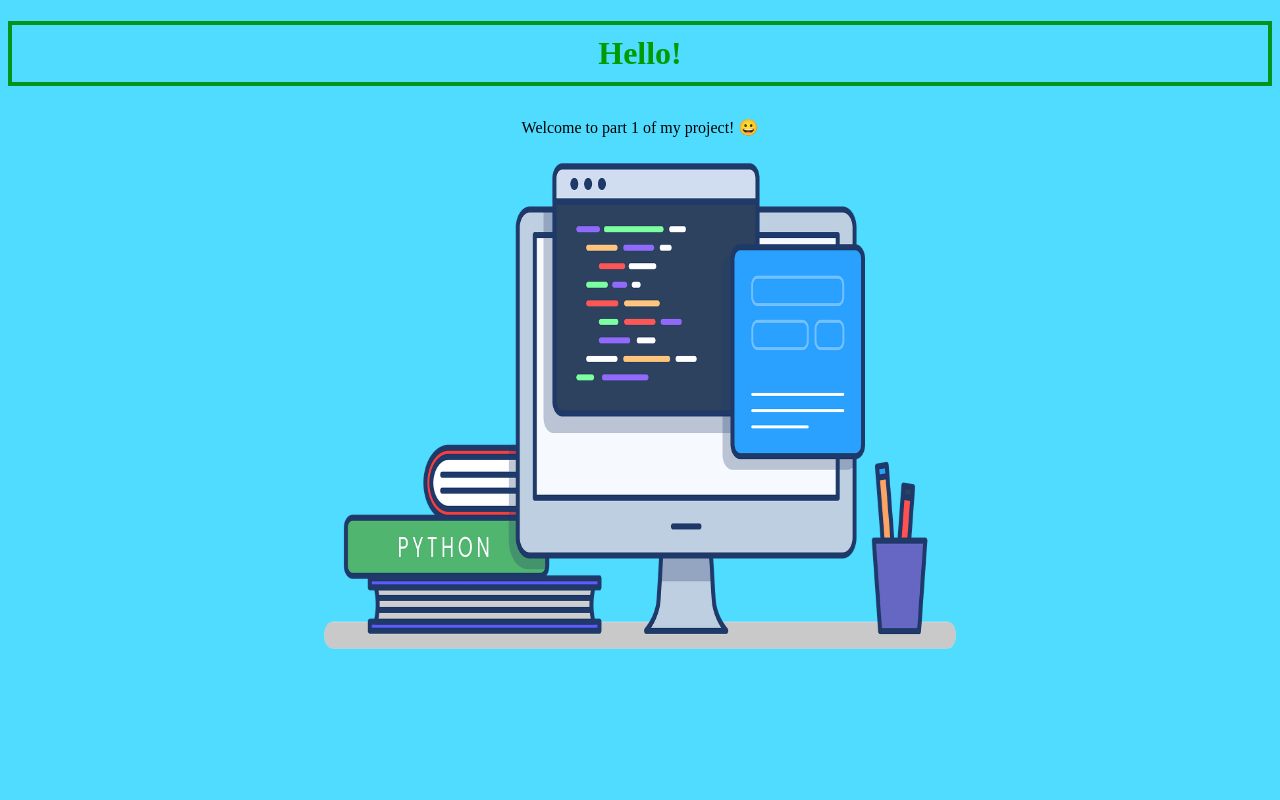
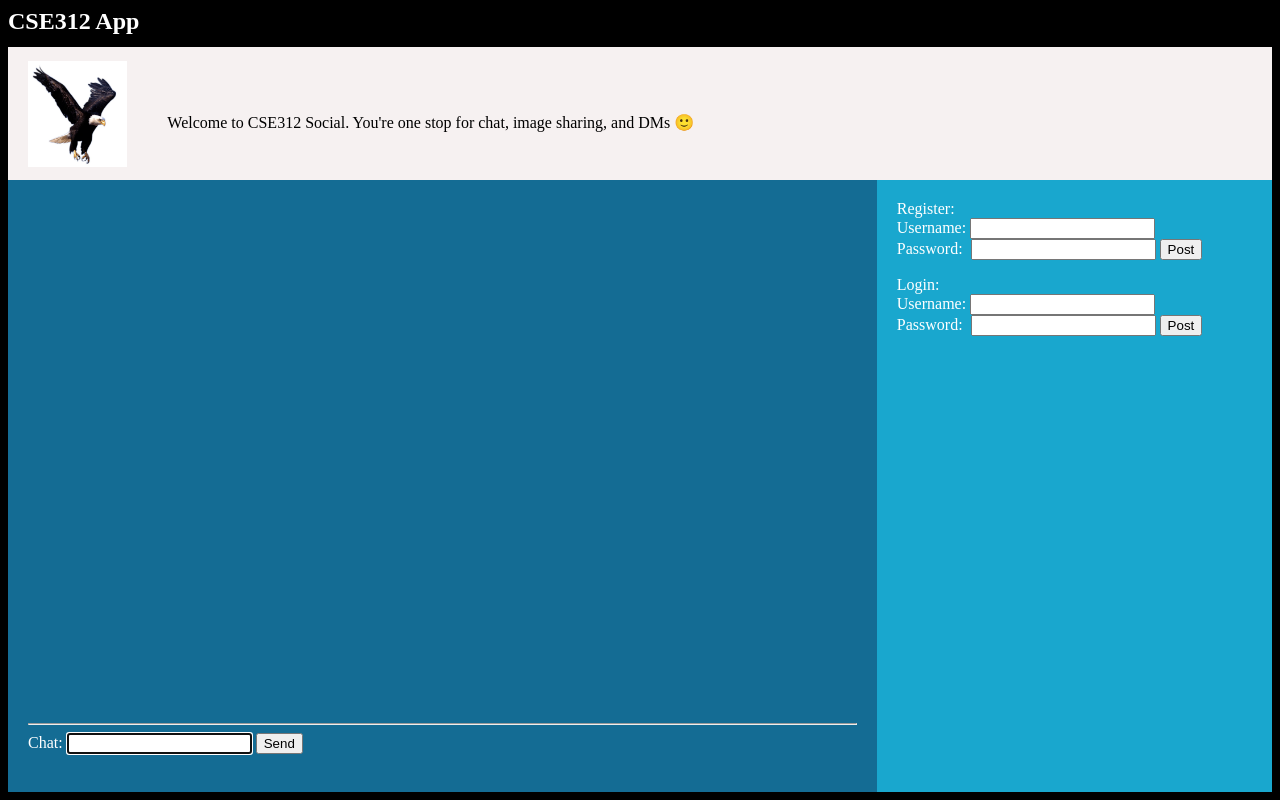
Before and after one commit to jackslisz/CSE-312-Group-Project, a Flask app: page / in a window 1280 px wide. Run offline with Flask 3, Linux system fonts and the light colour scheme.

Commit message:
Updated Front End

```diff
--- a/static/css/style.css
+++ b/static/css/style.css
@@ -1,36 +1,67 @@
-/*Editing body element*/
+
 body {
-    /*Setting the background color of the body element*/
-    background: rgb(79, 220, 255);
+    background-color: #000000;
+    color: white;
 }
 
-/*Editing h1 element*/
-h1 {
-    /*Adding a green border around any h1 element 4 pixels wide*/
-    border: 4px hsl(131, 100%, 29%) solid;
-    /*Setting the text color to green in any h1 element*/
-    color: rgb(0, 155, 0);
-    /*Center-aligning any h1 element*/
-    text-align: center;
-    /*Adding 10 pixels of padding to any h1 element*/
-    padding: 10px;
+.my_image {
+    /*width: 120px;*/
+    height: 80%;
 }
 
-/*Editing p element*/
-p {
-    /*Center-aligning any p element*/
-    text-align: center;
-    /*Adding 10 pixels of padding to any p element*/
-    padding: 10px;
+img.post {
+    width: 120px;
 }
 
-/*Editing center class*/
-.center {
-    /*Making the center class element into a block element*/
-    display: block;
-    /*Adjusting the margins on either side of a center class element*/
-    margin-left: auto;
-    margin-right: auto;
-    /*Adjusting the width of the center class element*/
-    width: 50%;
+.title{
+    height: 5%;
 }
+
+.header{
+    display: flex;
+    /*justify-content: space-around;*/
+    background-color: #F6F1F1;
+    color: black;
+    height: 17%;
+    align-items: center;
+}
+
+.contents{
+    display: flex;
+    justify-content: space-around;
+    height: 78%
+}
+
+.chat{
+    /*height:100%;*/
+    width: 70%;
+    background-color: #146C94;
+    padding: 20px;
+    /*overflow: scroll;*/
+}
+
+#chat-messages{
+    height: 90%;
+    /*width: 70%;*/
+    /*background-color: aqua;*/
+    /*padding: 20px;*/
+    overflow: scroll;
+}
+
+.chat-form{
+    /*width: 70%;*/
+    /*background-color: aqua;*/
+    /*padding: 20px;*/
+    /*overflow: scroll;*/
+    height: 30px;
+}
+
+.user-list{
+    width: 30%;
+    background-color: #19A7CE;
+    padding: 20px;
+}
+
+.header > div{
+    padding: 20px;
+}
--- /dev/null
+++ b/static/js/functions.js
@@ -0,0 +1,76 @@
+function deleteMessage(messageId) {
+    const request = new XMLHttpRequest();
+    request.onreadystatechange = function () {
+        if (this.readyState === 4 && this.status === 200) {
+            console.log(this.response);
+        }
+    }
+    request.open("DELETE", "/chat-message/" + messageId);
+    request.send();
+}
+
+function chatMessageHTML(messageJSON) {
+    const username = messageJSON.username;
+    const message = messageJSON.message;
+    const messageId = messageJSON.id;
+    let messageHTML = "<br><button onclick='deleteMessage(" + messageId + ")'>X</button> ";
+    messageHTML += "<span id='message_" + messageId + "'><b>" + username + "</b>: " + message + "</span>";
+    return messageHTML;
+}
+
+function clearChat() {
+    const chatMessages = document.getElementById("chat-messages");
+    chatMessages.innerHTML = "";
+}
+
+function addMessageToChat(messageJSON) {
+    const chatMessages = document.getElementById("chat-messages");
+    chatMessages.innerHTML += chatMessageHTML(messageJSON);
+    chatMessages.scrollIntoView(false);
+    chatMessages.scrollTop = chatMessages.scrollHeight - chatMessages.clientHeight;
+}
+
+function sendChat() {
+    const chatTextBox = document.getElementById("chat-text-box");
+    const message = chatTextBox.value;
+    chatTextBox.value = "";
+    const request = new XMLHttpRequest();
+    request.onreadystatechange = function () {
+        if (this.readyState === 4 && this.status === 200) {
+            console.log(this.response);
+        }
+    }
+    const messageJSON = {"message": message};
+    request.open("POST", "/chat-message");
+    request.send(JSON.stringify(messageJSON));
+    chatTextBox.focus();
+}
+
+function updateChat() {
+    const request = new XMLHttpRequest();
+    request.onreadystatechange = function () {
+        if (this.readyState === 4 && this.status === 200) {
+            clearChat();
+            const messages = JSON.parse(this.response);
+            for (const message of messages) {
+                addMessageToChat(message);
+            }
+        }
+    }
+    request.open("GET", "/chat-history");
+    request.send();
+}
+
+function welcome() {
+    document.addEventListener("keypress", function (event) {
+        if (event.code === "Enter") {
+            sendChat();
+        }
+    });
+
+    document.getElementById("paragraph").innerHTML = "<br/>Welcome to CSE312 Social. You're one stop for chat, image sharing, and DMs 🙂";
+    document.getElementById("chat-text-box").focus();
+
+    updateChat();
+    setInterval(updateChat, 2000);
+}
--- a/static/js/script.js
+++ /dev/null
@@ -1,2 +0,0 @@
-//Changing any element of id use_js to the string below
-document.getElementById('use_js').innerHTML = "Welcome to part 1 of my project! 😀";
--- a/templates/index.html
+++ b/templates/index.html
@@ -1,27 +1,74 @@
-<!--Taken from lecture:-->
-<!DOCTYPE html>
-<html lang="en">
-
-<!--Start of the header block-->
+<html>
 <head>
-    <!--Ensuring UTF-8 encoding-->
-    <meta charset="UTF-8">
-    <!--Adding the style.css file to this file-->
-    <link rel="stylesheet" type="text/css" href="{{ url_for('static', filename='css/style.css')}}">
-    <!--Displaying the title of the tab-->
-    <title>CSE-312 Project - Part 1</title>
+    <title>CSE312 Homework App</title>
+    <link rel="icon" type="image/jpg" href="static/img/eagle.jpg"/>
+    <link rel="stylesheet" type="text/css" href="static/css/style.css"/>
 </head>
 
-<!--Start of the body block-->
-<body>
-    <!--Displaying some text-->
-    <h1>Hello!</h1>
-    <!--Displaying what is in the script.js file-->
-    <p id="use_js">This text will be replaced with JavaScript!</p>
-    <script type="text/javascript" src="{{ url_for('static', filename='js/script.js')}}"></script>
-    <!--Displaying the picture clip_art.png-->
-    <image type="image/png" src="{{ url_for('static', filename='img/clip_art.png')}}", width="960", height="486", class="center">
+<body onload="welcome();">
+
+<div class="title">
+    <h2>CSE312 App</h2>
+</div>
+
+<div class="header">
+    <div>
+        <img src="static/img/eagle.jpg" alt="It's an eagle" class="my_image"/></div>
+    <div>
+        <p id="paragraph">
+            This will be replaced by JavaScript
+        </p>
+    </div>
+</div>
+
+
+<div class="contents">
+    <div class="chat">
+        <div id="chat-messages">
+        </div>
+
+        <div class="chat-form">
+            <hr>
+            <label>
+                Chat:
+                <input id="chat-text-box" type="text">
+            </label>
+            <button id="chat-button" onclick="sendChat()">Send</button>
+        </div>
+
+    </div>
+    <div class="user-list">
+
+
+        Register:
+        <form action="/register" method="post" enctype="application/x-www-form-urlencoded">
+            <label>Username:
+                <input id="reg-form-username" type="text" name="username_reg"/>
+            </label>
+            <br/>
+            <label>Password:&nbsp;
+                <input id="reg-form-pass" type="password" name="password_reg">
+            </label>
+            <input type="submit" value="Post">
+        </form>
+
+        Login:
+        <form action="/login" method="post" enctype="application/x-www-form-urlencoded">
+            <label>Username:
+                <input id="login-form-username" type="text" name="username_login"/>
+            </label>
+            <br/>
+            <label>Password:&nbsp;
+                <input id="login-form-pass" type="password" name="password_login">
+            </label>
+            <input type="submit" value="Post">
+        </form>
+
+
+    </div>
+</div>
+
+
+<script src="static/js/functions.js"></script>
 </body>
-
-<!--End of HTML file-->
 </html>
```
Also changed, not shown: static/img/cat.jpg (added), static/img/clip_art.png (deleted), static/img/dog.jpg (added), static/img/eagle.jpg (added), static/img/elephant.jpg (added), static/img/flamingo.jpg (added), static/img/kitten.jpg (added), 2 other files.
